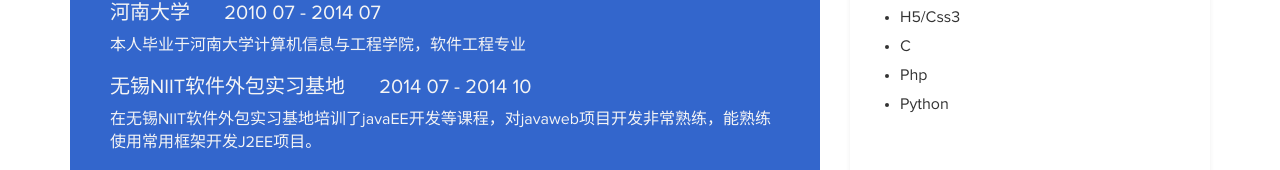
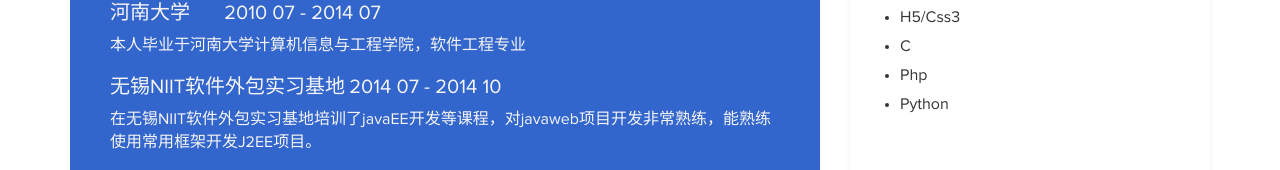
Before and after one commit to leige6/leige6.github.io, a plain HTML site: page index.html in a window 1280 px wide. Shown: the part 1085-1255 px from the top of the page. Drawn offline with Linux system fonts and the light colour scheme.

Commit message:
修改主页信息

```diff
--- a/index.html
+++ b/index.html
@@ -72,7 +72,7 @@
 							</div>
 						<p class="education-description">本人毕业于河南大学计算机信息与工程学院，软件工程专业</p>
 						<div class="education-school">
-							<h5>无锡NIIT软件外包实习基地</h5><span></span>
+							<h5>无锡NIIT软件外包实习基地</h5>
 							<h5>2014 07 - 2014 10</h5>
 						</div>
 						<p class="education-description">在无锡NIIT软件外包实习基地培训了javaEE开发等课程，对javaweb项目开发非常熟练，能熟练使用常用框架开发J2EE项目。</p>
```
